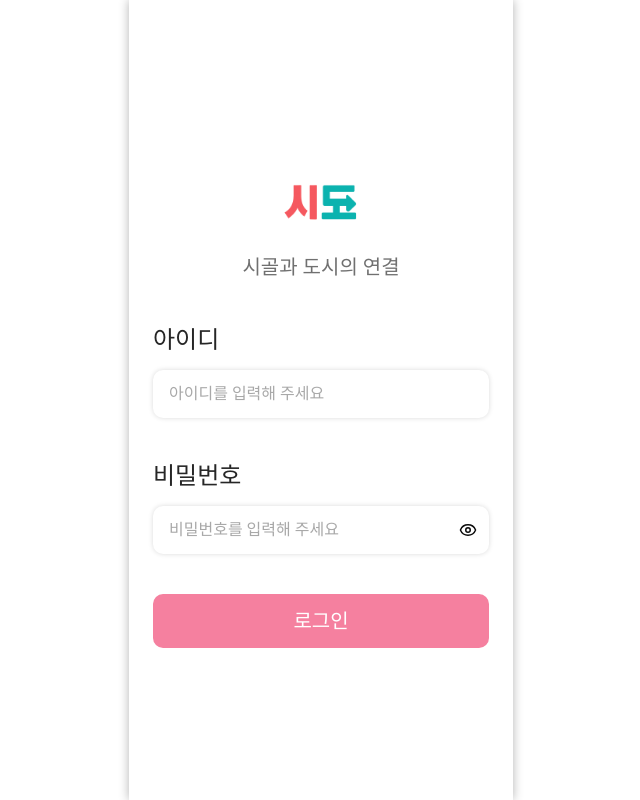
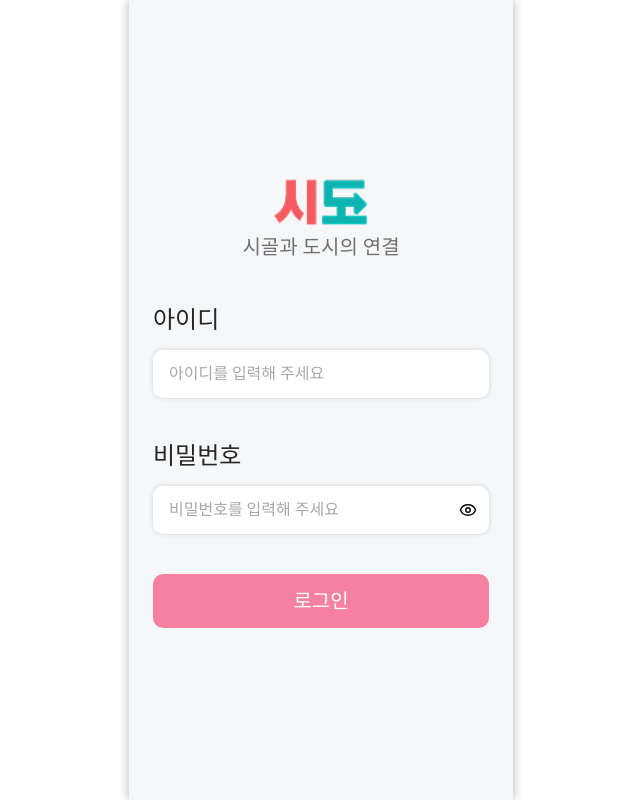
Before and after one commit to hanaro7team1/frontend, a Next.js app: page /auth/signin in a window 1280 px wide. Shown: the whole page, without its empty margins (319-959 px from the left). Built offline with nearby package versions, Linux system fonts and the light colour scheme; a web font is replaced by a local one.

Commit message:
Feat: 로그인 페이지 배경색 추가, 로고 위치 조정

```diff
--- a/src/app/auth/signin/page.tsx
+++ b/src/app/auth/signin/page.tsx
@@ -1,29 +1,28 @@
-'use client'
+'use client';
 
+import Image from 'next/image';
 import type React from 'react';
+import { Button, Input, Txt } from '@/components/atoms';
 import { PasswordField } from '@/components/domain/admin/auth/PasswordField';
-import Image from 'next/image';
-import { Button, Input, Txt } from '@/components/atoms';
 
 export default function SignInPage() {
-  const commonPosision = "flex flex-col gap-3"
+  const commonPosision = 'flex flex-col gap-3';
 
   return (
-
-    <div className='min-h-svh flex flex-col justify-center p-6 gap-10'>
+    <div className='bg-gray-7f9 flex min-h-svh flex-col justify-center gap-10 p-6'>
       <div className='flex flex-col items-center'>
-        <Image src='/images/Img_SIDO_LOGO.png' alt='시도 로고' width={100} height={100}/>
-        <Txt size={20} className='text-gray-070'>시골과 도시의 연결</Txt>
+        <Image src='/images/Img_SIDO_LOGO_2.png' alt='시도 로고' width={100} height={100} />
+        <Txt className='text-gray-070'>시골과 도시의 연결</Txt>
       </div>
 
       <div className={`${commonPosision}`}>
         <Txt size={24}>아이디</Txt>
-        <Input placeholder='아이디를 입력해 주세요'/>
+        <Input placeholder='아이디를 입력해 주세요' />
       </div>
 
       <div className={`${commonPosision}`}>
         <Txt size={24}>비밀번호</Txt>
-        <PasswordField placeholder='비밀번호를 입력해 주세요' value={''} onChange={()=>{} } />
+        <PasswordField placeholder='비밀번호를 입력해 주세요' value={''} onChange={() => {}} />
       </div>
 
       <Button title='로그인' color='pink' />
--- a/src/app/globals.css
+++ b/src/app/globals.css
@@ -22,6 +22,8 @@
   --color-gray-070: var(--code-theme7);
   --code-theme9: #d6d6d6;
   --color-gray-6d6: var(--code-theme9);
+  --code-theme12: #f6f7f9;
+  --color-gray-7f9: var(--code-theme12);
 
   --code-theme8: #f6985a;
   --color-orange-85a: var(--code-theme8);
```
Also changed, not shown: public/images/Img_SIDO_LOGO_2.png (added).
